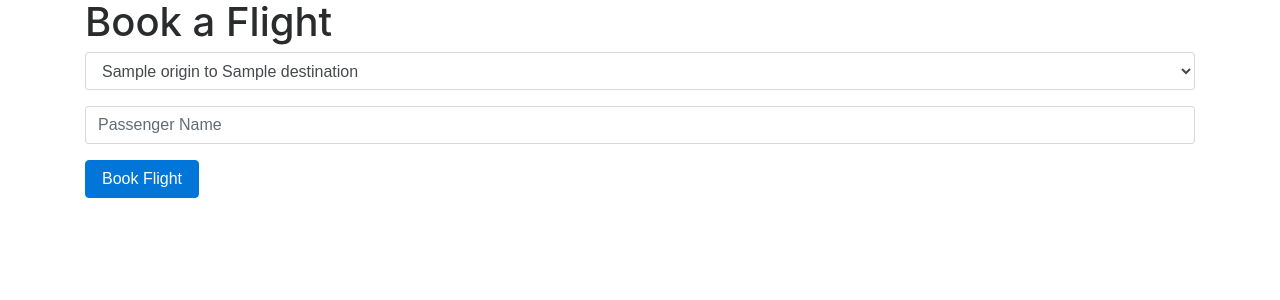
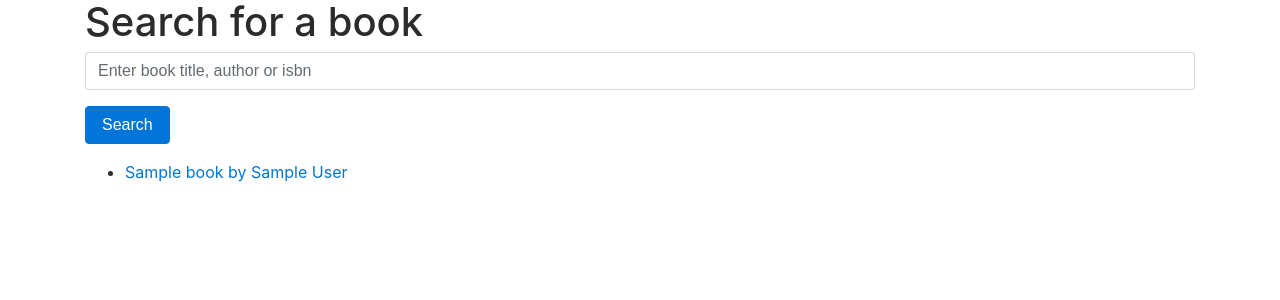
Before and after one commit to AlessandroMozzato/cs50w, a Flask app: template project1/templates/search.html in a window 1280 px wide. Shown: the top 300 px of the page. Run offline with Flask 2, Linux system fonts and the light colour scheme; the template is opened without the code that fills it: most values are stand-ins (such as "Sample title", 1, 10 or a date in 2020); some libraries are stand-ins or nearby versions.

Commit message:
added search and book

```diff
--- a/project1/application.py
+++ b/project1/application.py
@@ -1,9 +1,10 @@
 import os
 
-from flask import Flask, session
+from flask import Flask, session, render_template, request
 from flask_session import Session
 from sqlalchemy import create_engine
 from sqlalchemy.orm import scoped_session, sessionmaker
+import requests
 
 app = Flask(__name__)
 
@@ -25,3 +26,35 @@ grkey = 'O5rPbEJ5Y2O1jbWJppuBA'
 @app.route("/")
 def index():
     return "Project 1: TODO"
+
+@app.route("/search/", methods=["GET", "POST"])
+def search():
+    if request.method == "POST":
+        title = request.form.get("title")
+        print(title)
+        title = "%"+title+"%"
+        books = db.execute("""
+                    SELECT *
+                    FROM books
+                    WHERE
+                        (title LIKE :title)
+                        OR (author LIKE :title)
+                        OR (isbn LIKE :title)
+                    """, {"title":title}).fetchall()
+
+        if len(books) == 0:
+            return render_template("error.html", message="No books match the title author or isbn.")
+        else:
+            return render_template("search.html", books=books)
+    return render_template("search.html", books=None)
+
+@app.route("/book/<int:book_id>")
+def book(book_id):
+    book = db.execute("SELECT * FROM books WHERE id = :id", {"id": book_id}).fetchone()
+    if book is None:
+        return render_template("error.html", message="No such book.")
+
+    res = requests.get("https://www.goodreads.com/book/review_counts.json", params={"key": grkey, "isbns": book.isbn})
+    reviews_count = res.json()['books'][0]['reviews_count']
+    average_rating = res.json()['books'][0]['average_rating']
+    return render_template("book.html", book=book, reviews_count=reviews_count, average_rating=average_rating)
--- a/project1/templates/search.html
+++ b/project1/templates/search.html
@@ -1,29 +1,32 @@
 {% extends "layout.html" %}
 
 {% block title %}
-    Flights
+    Books
 {% endblock %}
 
 {% block body %}
-    <h1>Book a Flight</h1>
+    <h1>Search for a book</h1>
 
-    <form action="{{ url_for('book') }}" method="post">
+    <form action="{{ url_for('search') }}" method="post">
 
         <div class="form-group">
-            <select class="form-control" name="flight_id">
-                {% for flight in flights %}
-                    <option value="{{ flight.id }}">{{ flight.origin }} to {{ flight.destination }}</option>
-                {% endfor %}
-            </select>
+            <input class="form-control" name="title" placeholder="Enter book title, author or isbn">
         </div>
 
         <div class="form-group">
-            <input class="form-control" name="name" placeholder="Passenger Name">
-        </div>
-
-        <div class="form-group">
-            <button class="btn btn-primary">Book Flight</button>
+            <button class="btn btn-primary">Search</button>
         </div>
 
     </form>
+
+
+    {% if books %}
+        <ul>
+            {% for book in books %}
+                <li><a href="{{ url_for('book', book_id=book.id) }}">{{ book.title }} by {{ book.author }}</a></li>
+            {% endfor %}
+        </ul>
+    {% endif %}
+
+
 {% endblock %}
```
Also changed, not shown: project1/templates/book.html (added, +14 -0 lines), project1/templates/error.html (added, +11 -0 lines), project1/templates/index.html (added, +29 -0 lines), 1 other file.
